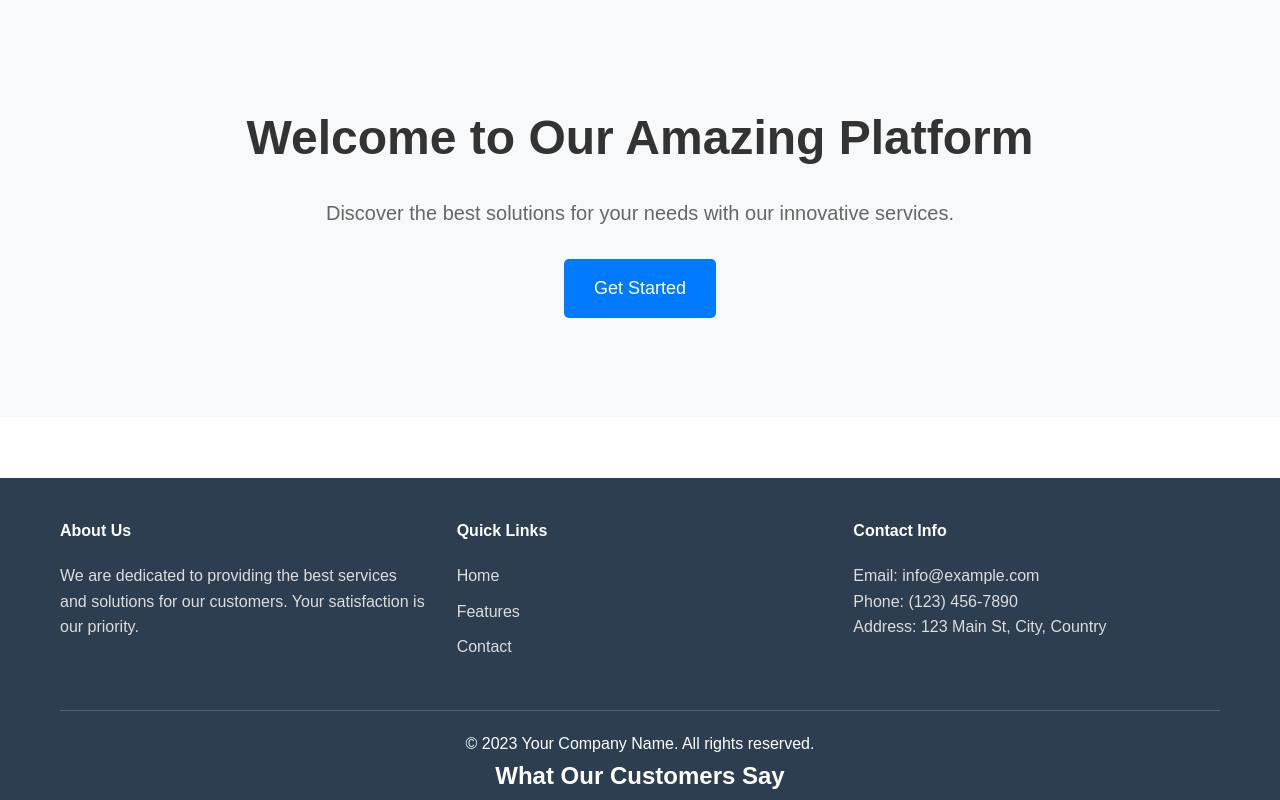
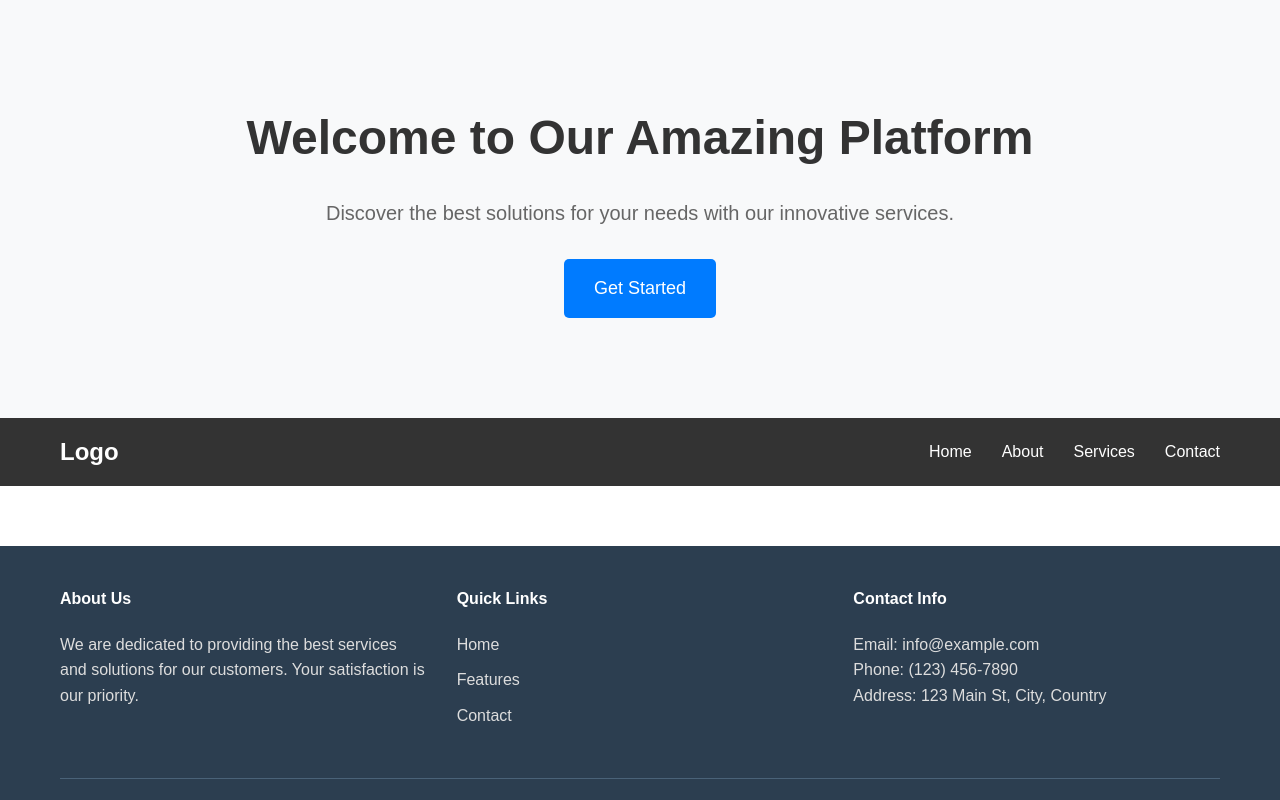
Before and after one commit to CodePawsDev/fsd9-remote-repo, a plain HTML site: page index.html in a window 1280 px wide. Shown: the top 800 px of the page. Drawn offline with Linux system fonts and the light colour scheme.

Commit message:
feat: add navigation bar to index.html for improved site navigation

```diff
--- a/index.html
+++ b/index.html
@@ -92,6 +92,19 @@
             <a href="#" class="cta-button">Get Started</a>
         </div>
     </section>
+    <nav style="background-color: #333; padding: 15px 0; position: sticky; top: 0; z-index: 100;">
+        <div class="container" style="display: flex; justify-content: space-between; align-items: center;">
+            <div style="font-size: 24px; font-weight: bold;">
+                <a href="#" style="color: white; text-decoration: none;">Logo</a>
+            </div>
+            <ul style="list-style: none; display: flex; gap: 30px; margin: 0; padding: 0;">
+                <li><a href="#" style="color: white; text-decoration: none; font-size: 16px;">Home</a></li>
+                <li><a href="#" style="color: white; text-decoration: none; font-size: 16px;">About</a></li>
+                <li><a href="#" style="color: white; text-decoration: none; font-size: 16px;">Services</a></li>
+                <li><a href="#" style="color: white; text-decoration: none; font-size: 16px;">Contact</a></li>
+            </ul>
+        </div>
+    </nav>
     <footer style="background-color: #2c3e50; color: white; padding: 40px 0; margin-top: 60px;">
         <div class="container">
             <div style="display: grid; grid-template-columns: repeat(auto-fit, minmax(250px, 1fr)); gap: 30px;">
```
